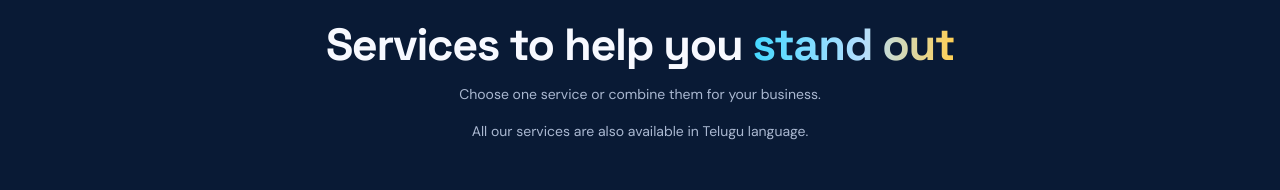
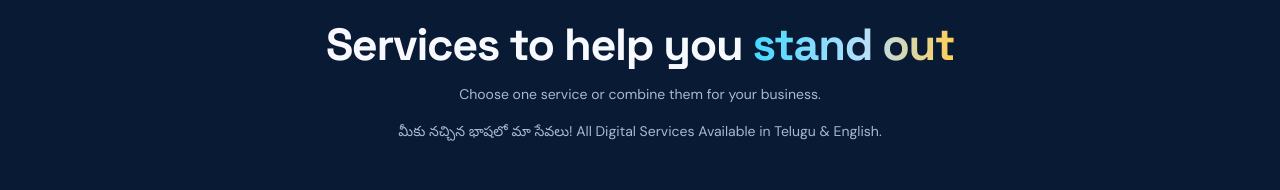
Before and after one commit to digitalsevahub4u-oss/digital-seva-hub, a plain HTML site: page index.html in a window 1280 px wide. Shown: the part 2780-2970 px from the top of the page. Drawn offline with Linux system fonts and the light colour scheme.

Commit message:
Update index.html

```diff
--- a/index.html
+++ b/index.html
@@ -116,7 +116,7 @@
     <h2>Services to help you <span>stand out</span></h2>
     <p>Choose one service or combine them for your business.</p>
     <p class="telugu-availability">
-      All our services are also available in Telugu language.
+      మీకు నచ్చిన భాషలో మా సేవలు! All Digital Services Available in Telugu & English.
     </p>
   </div>
 
```
